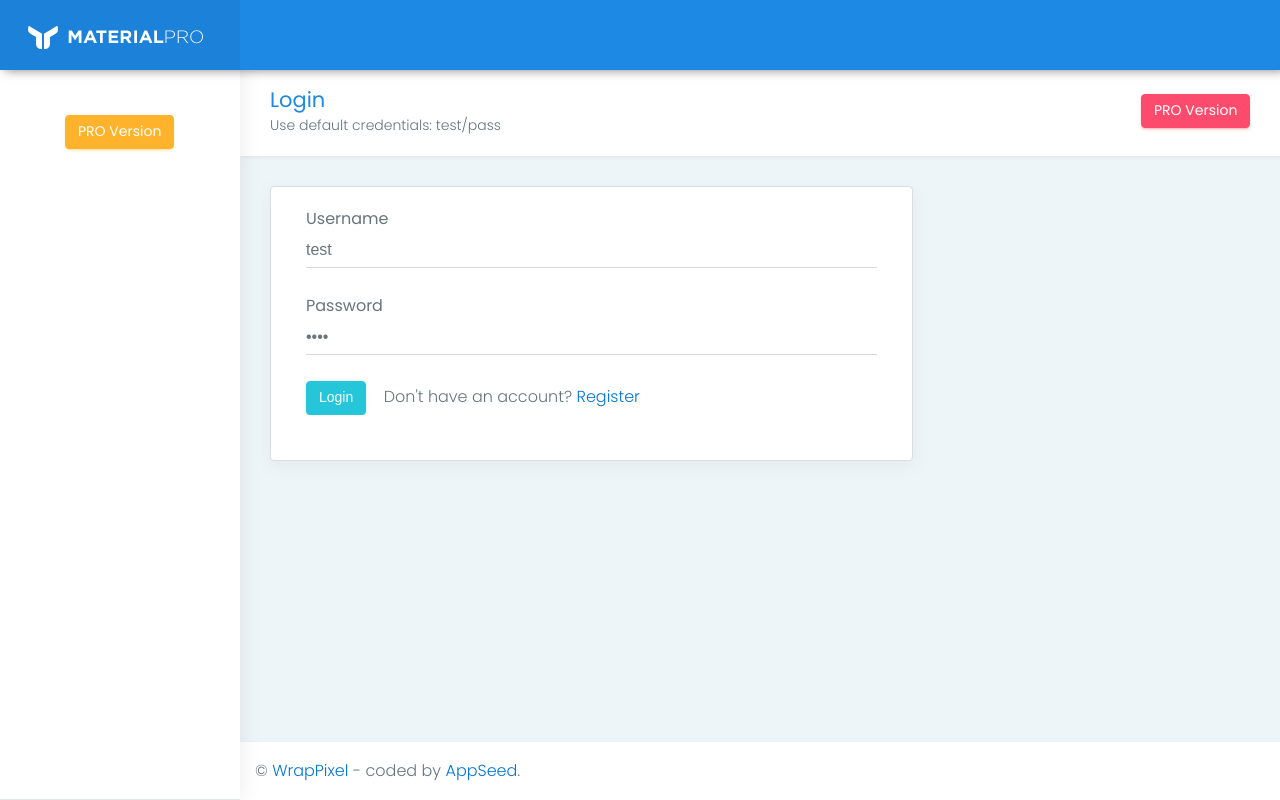
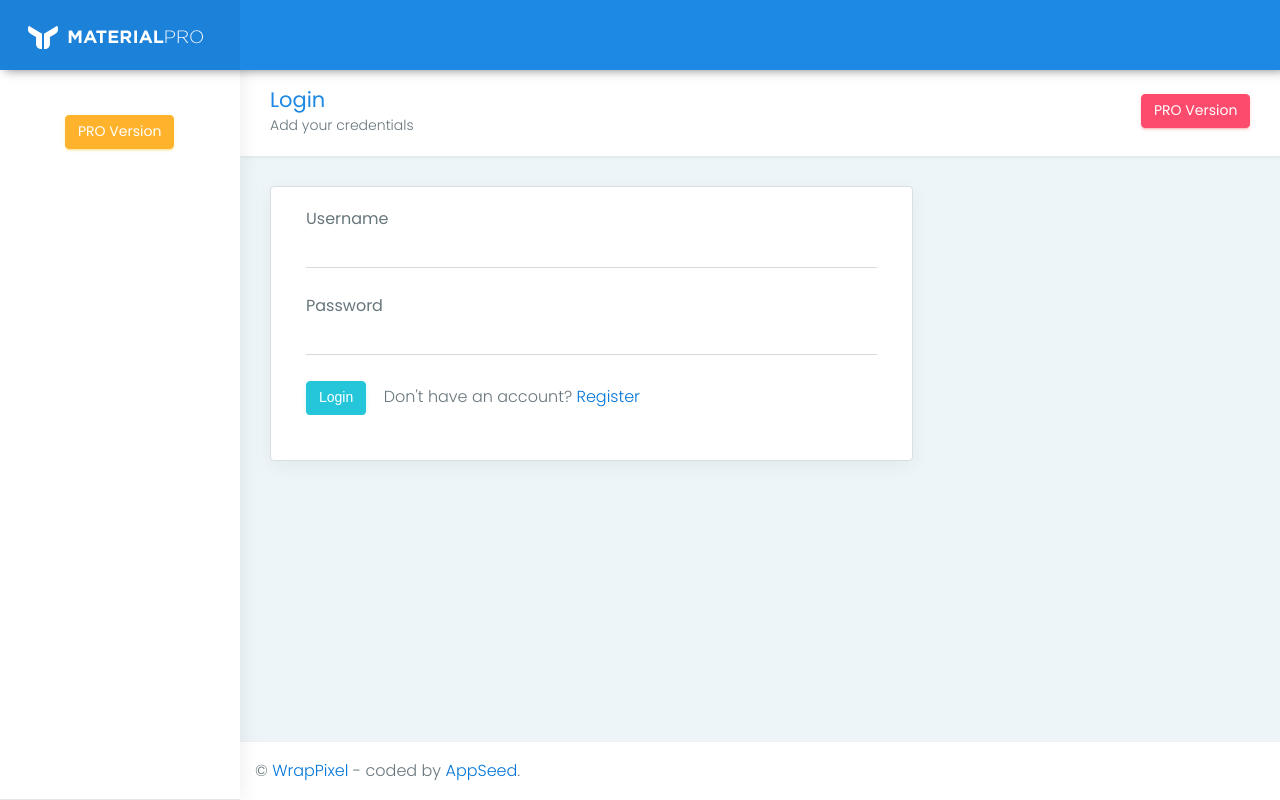
Before and after one commit to app-generator/flask-materialpro-lite, a Flask app: page /login in a window 1280 px wide. Run offline with Flask 2, Linux system fonts and the light colour scheme; some libraries are stand-ins or nearby versions.

Commit message:
Login Form - Remove default credentials

```diff
--- a/app/base/templates/accounts/login.html
+++ b/app/base/templates/accounts/login.html
@@ -24,7 +24,7 @@
                         {% if msg %}
                             {{ msg | safe }}
                         {% else %}
-                            Use default credentials: test/pass
+                            Add your credentials
                         {% endif %}
                     </li>
                 </ol>
@@ -58,14 +58,14 @@
                             <div class="form-group">
                                 <label class="col-md-12">Username</label>
                                 <div class="col-md-12">
-                                    <input class="form-control form-control-line" type="text" name="username" value="test">
+                                    {{ form.username(class="form-control form-control-line") }}
                                 </div>
                             </div>
 
                             <div class="form-group">
                                 <label class="col-md-12">Password</label>
                                 <div class="col-md-12">
-                                    <input class="form-control form-control-line" type="password" name="password" value="pass">
+                                    {{ form.password(class="form-control form-control-line", type="password") }}
                                 </div>
                             </div>
 
```
